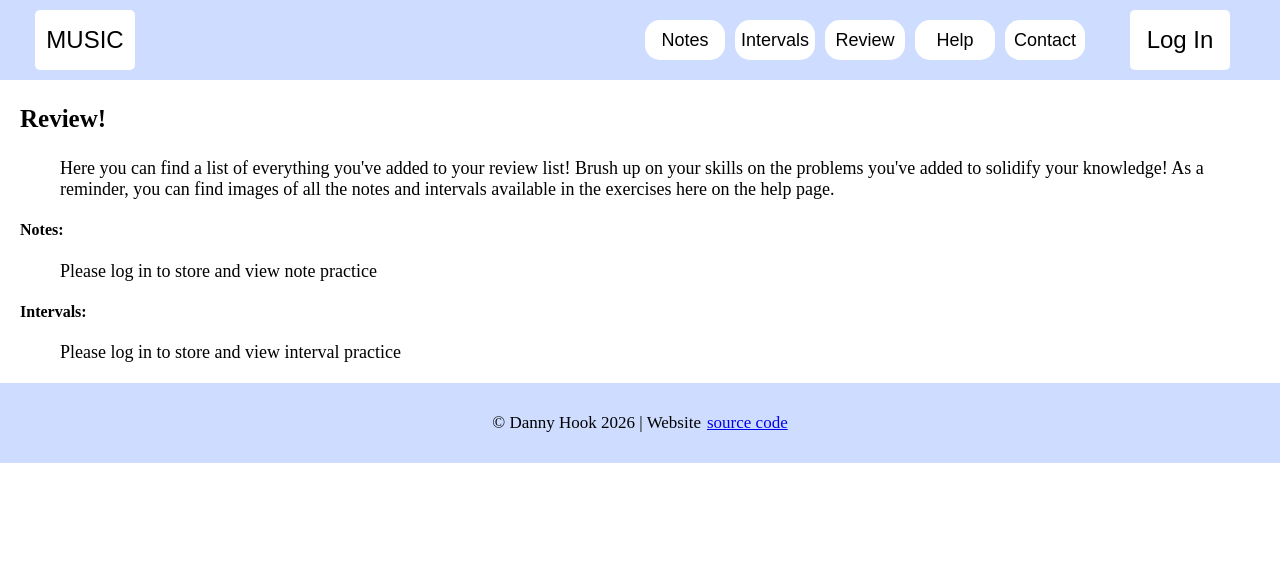
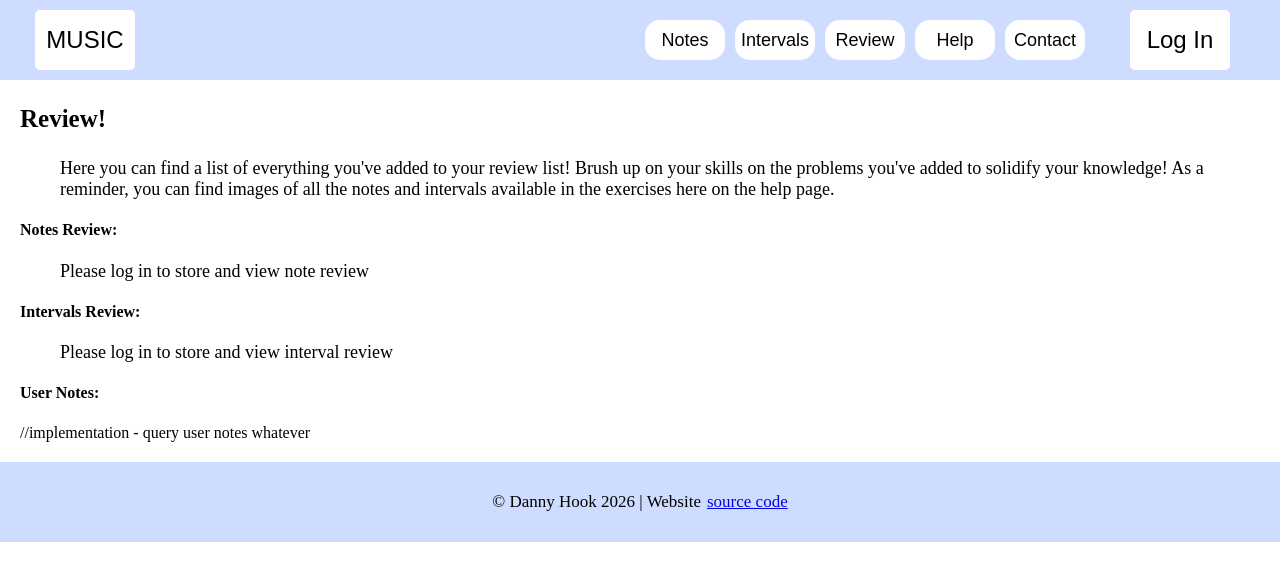
Before and after one commit to MostLikelyNotHuman/unit-2-final, a React (Vite) app in the folder react-front-end-app/: page /review in a window 1280 px wide. Shown: the top 580 px of the page. Built offline with nearby package versions, Linux system fonts and the light colour scheme; a web font is replaced by a local one.

Commit message:
small updates to review page

```diff
--- a/react-front-end-app/src/components/ReviewPage.jsx
+++ b/react-front-end-app/src/components/ReviewPage.jsx
@@ -10,7 +10,7 @@ const ReviewPage = ({ reviewNotes, setReviewNotes, reviewIntervals, setReviewInt
                 Brush up on your skills on the problems you've added to solidify your knowledge!
                 As a reminder, you can find images of all the notes and intervals available in the
                 exercises here on the help page.</p>
-            <h4>Notes: </h4>
+            <h4>Notes Review: </h4>
 
             {isLoggedIn ?
                 <>
@@ -29,10 +29,10 @@ const ReviewPage = ({ reviewNotes, setReviewNotes, reviewIntervals, setReviewInt
                         <p>Nothing to review!</p>
                     }
                 </>
-                : <p>Please log in to store and view note practice</p>
+                : <p>Please log in to store and view note review</p>
             }
 
-            <h4>Intervals: </h4>
+            <h4>Intervals Review: </h4>
 
             {isLoggedIn ?
                 <>
@@ -51,8 +51,18 @@ const ReviewPage = ({ reviewNotes, setReviewNotes, reviewIntervals, setReviewInt
                         <p>Nothing to review!</p>
                     }
                 </>
-                : <p>Please log in to store and view interval practice</p>
+                : <p>Please log in to store and view interval review</p>
             }
+
+            <h4>User Notes: </h4>
+                <>
+
+                //implementation - query user notes whatever
+
+
+                </>
+
+
         </main>
     );
 
```
